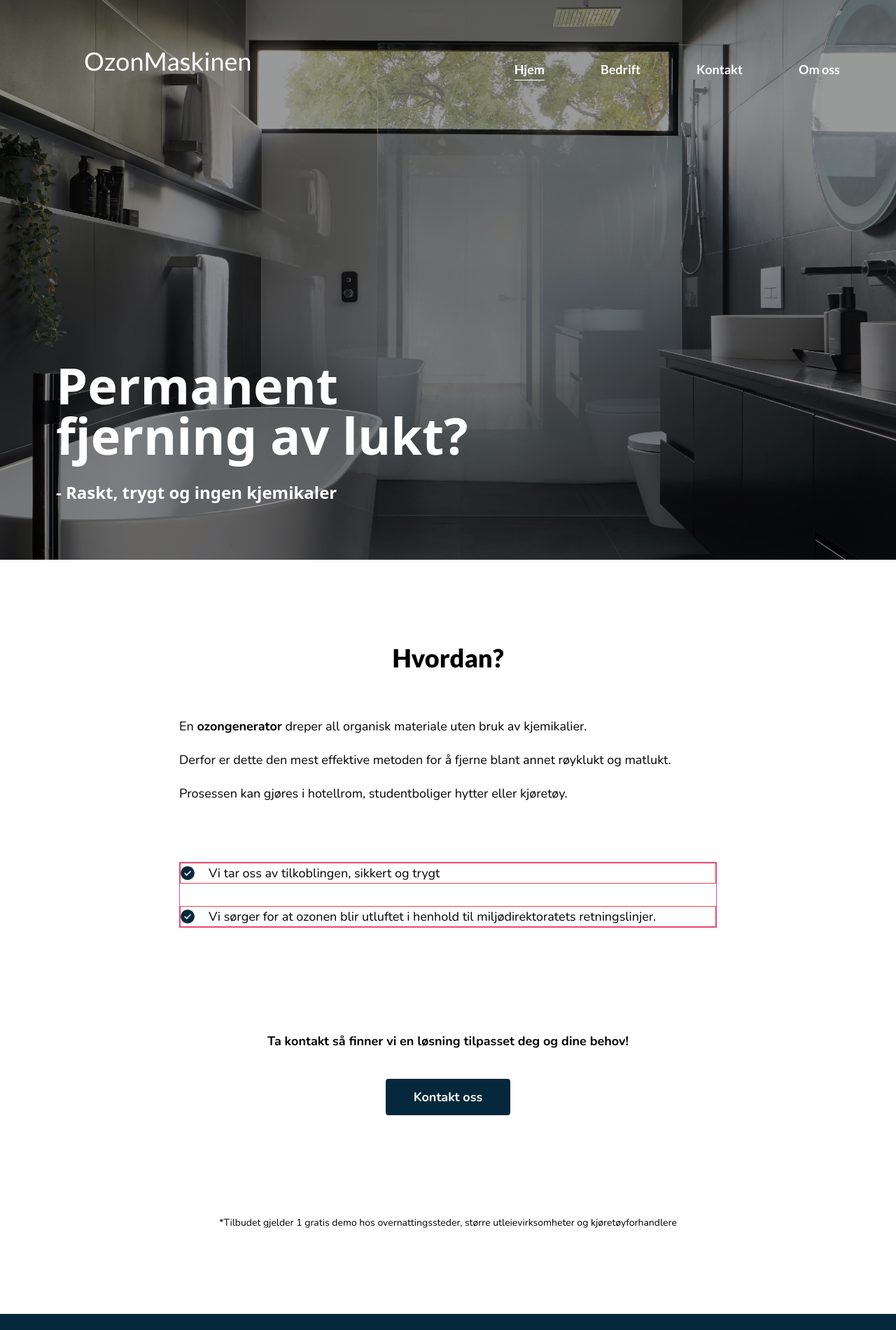
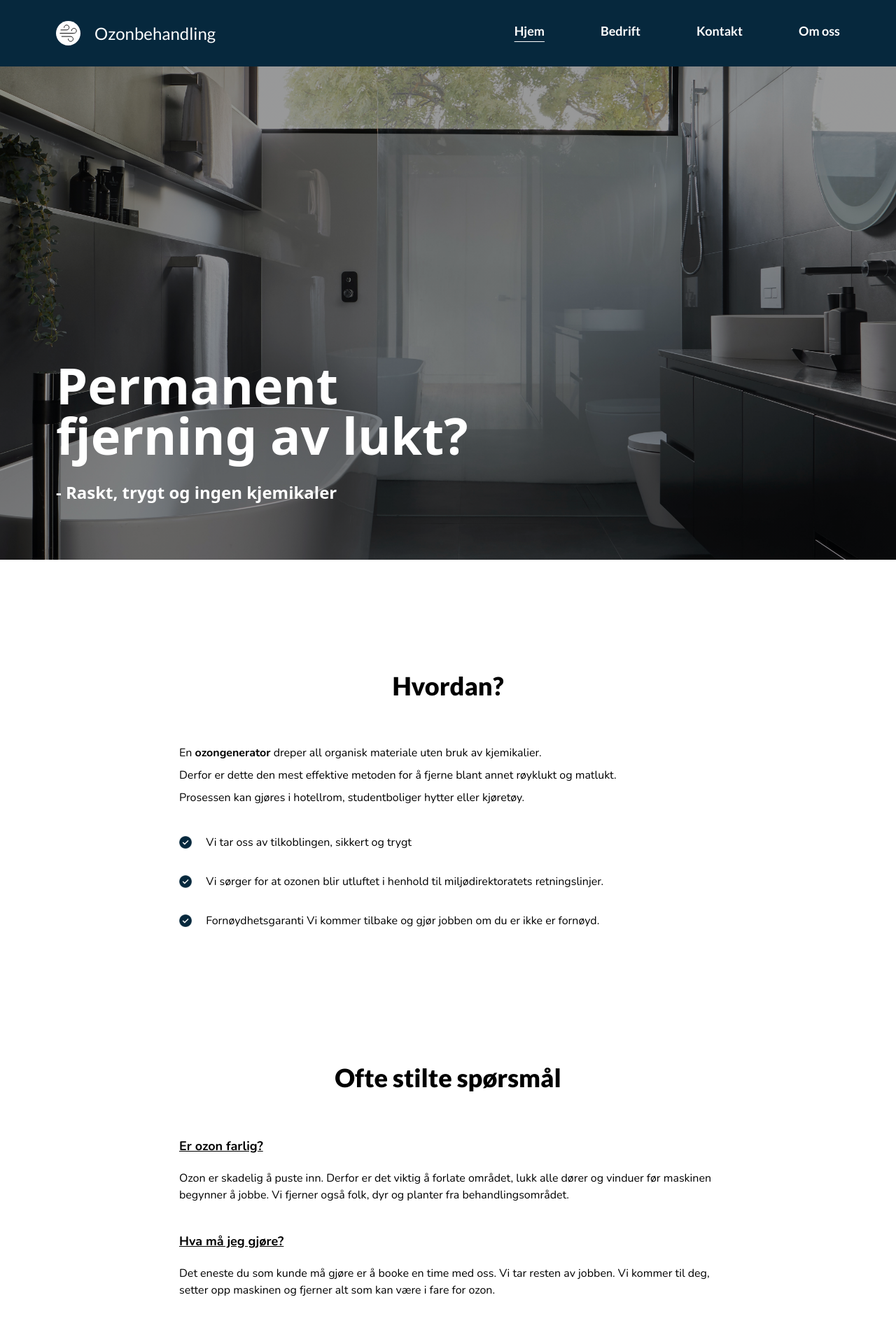
Before and after one commit to MagnusPladsen/ozonbehandling, a Next.js app: page / in a window 1280 px wide. Shown: the top 1901 px of the page at 70% size. Built offline with nearby package versions, Linux system fonts and the light colour scheme.

Commit message:
Fixes and more text
- Fixed NAV
- Added more text

```diff
--- a/components/company/Company.component.tsx
+++ b/components/company/Company.component.tsx
@@ -3,13 +3,13 @@ import DefaultButton from "../buttons/DefaultButton.component";
 import BulletInfo from "../index/BulletInfo.component";
 
 export default function CompanyComponent() {
-  const paragraphStyling = "font-text pt-5 text-lg";
+  const paragraphStyling = "";
   return (
-    <div className="pb-20">
-      <h2 className="font-header font-extrabold text-2xl text-center lg:py-8 lg:text-3xl">
+    <div className="pb-[160px]">
+      <h2 className="font-header font-extrabold text-2xl text-center lg:pb-8 lg:text-3xl">
         For bedrift
       </h2>
-      <div className="">
+      <div className="text-left flex flex-col gap-2 font-text">
         <p className={paragraphStyling}>
           En <span className="font-bold">ozongenerator</span> dreper all
           organisk materiale uten bruk av kjemikalier.
@@ -19,22 +19,25 @@ export default function CompanyComponent() {
           røyklukt og matlukt.
         </p>
         <p className={paragraphStyling}>
-          Prosessen kan gjøres i hotellrom, studentboliger hytter eller
+          Prosessen kan gjøres i hotellrom, boliger, hytter eller
           kjøretøy.
         </p>
         <BulletInfo />
-        <div className="w-[80vw] 2xl:w-fit mx-auto text-center py-28">
-          <p className="font-text font-bold pb-10 text-lg mx-auto">
-            Ta kontakt så finner vi en løsning tilpasset deg og dine behov!
+        <div className="py-16 flex flex-col gap-10">
+          <p className="font-text font-bold text-lg text-center">
+          Vi tilbyr også skreddersydde pakker til deres behov. <br/> Ta kontakt for et uforpliktende tilbud eller andre henvendelser.
           </p>
-          <DefaultButton
-            link="/kontakt"
-            text="Kontakt oss"
-            onClick={() => {}}
-          />
+          <div className="w-fit mx-auto">
+            <DefaultButton
+              link="/kontakt"
+              text="Kontakt oss"
+              onClick={() => {}}
+              className=""
+            />
+          </div>
         </div>
       </div>
-      <p className="font-text pt-20 w-[80vw] 2xl:w-[40vw] font-light text-sm mx-auto">
+      <p className="font-text pt-20 text-center font-light text-sm">
         *Tilbudet gjelder 1 gratis demo hos overnattingssteder, større
         utleievirksomheter og kjøretøyforhandlere
       </p>
--- a/components/company/CompanyHero.component.tsx
+++ b/components/company/CompanyHero.component.tsx
@@ -1,9 +1,9 @@
 import React from "react";
 
 export default function CompanyHero() {
-  const paragraphStyling = "font-text pt-5 text-lg";
+  const paragraphStyling = "font-text text-lg";
   return (
-    <div className="w-full pt-[70px]">
+    <div className="w-full">
       <div className="company-hero"></div>
     </div>
   );
--- a/components/index/BulletInfo.component.tsx
+++ b/components/index/BulletInfo.component.tsx
@@ -4,10 +4,10 @@ import CheckMarkIcon from "/public/images/icons/checkMark.png";
 
 export default function BulletInfo() {
   return (
-    <div className="py-16">
-      <div className="flex flex-col gap-8 content-center border border-pink-500">
-        <div className="flex gap-5 align-center w-full border border-red-500">
-          <div className="flex items-center">
+    <div className="py-8">
+      <div className="flex flex-col gap-8 content-center ">
+        <div className="flex gap-5 align-center w-full  ">
+          <div className="flex items-center w-[10vw] lg:w-[5vw] xl:w-[2vw]">
             <Image
               src={CheckMarkIcon}
               alt="Checkmark icon"
@@ -15,13 +15,13 @@ export default function BulletInfo() {
               height={20}
             />
           </div>
-          <p className="">
+          <p className="w-[80vw]">
             Vi tar oss av tilkoblingen, sikkert og trygt
           </p>
         </div>
 
-        <div className="flex gap-5 align-center w-full border border-red-500">
-          <div className="flex items-center">
+        <div className="flex gap-5 align-center w-full ">
+          <div className="flex items-center w-[10vw] lg:w-[5vw] xl:w-[2vw]">
             <Image
               src={CheckMarkIcon}
               alt="Checkmark icon"
@@ -29,9 +29,23 @@ export default function BulletInfo() {
               height={20}
             />
           </div>
-          <p className="">
+          <p className="w-[80vw]">
             Vi sørger for at ozonen blir utluftet i henhold til
             miljødirektoratets retningslinjer.
+          </p>
+        </div>
+
+        <div className="flex gap-5 align-center w-full ">
+          <div className="flex items-center w-[10vw] lg:w-[5vw] xl:w-[2vw]">
+            <Image
+              src={CheckMarkIcon}
+              alt="Checkmark icon"
+              width={20}
+              height={20}
+            />
+          </div>
+          <p className="w-[80vw]">
+            Fornøydhetsgaranti Vi kommer tilbake og gjør jobben om du er ikke er fornøyd.
           </p>
         </div>
       </div>
--- /dev/null
+++ b/components/index/FAQ.component.tsx
@@ -0,0 +1,37 @@
+import React from "react";
+import DefaultButton from "../buttons/DefaultButton.component";
+import BulletInfo from "./BulletInfo.component";
+
+export default function FAQ() {
+  const questionStyling = "font-bold text-lg underline";
+  return (
+    <div className="pb-[160px]">
+      <h2 className="font-header font-extrabold text-2xl text-center lg:text-4xl pb-16">
+        Ofte stilte spørsmål
+      </h2>
+      <div className="text-left flex flex-col gap-5 font-text ">
+        <p className={`${questionStyling}`}>
+          Er ozon farlig?
+        </p>
+        <p className={``}>
+        Ozon er skadelig å puste inn. Derfor er det viktig å forlate området, lukk alle dører og vinduer før maskinen begynner å jobbe. Vi fjerner også folk, dyr og planter fra behandlingsområdet.
+        </p>
+
+        <p className={`${questionStyling} pt-5`}>
+          Hva må jeg gjøre?
+        </p>
+        <p className={``}>
+        Det eneste du som kunde må gjøre er å booke en time med oss. Vi tar resten av jobben. Vi kommer til deg, setter opp maskinen og fjerner alt som kan være i fare for ozon.
+        </p>
+
+        <p className={`${questionStyling} pt-5`}>
+          Hva skjer med planter og dyr?
+        </p>
+        <p className={``}>
+        Ozongassen er brutt ned etter 1 time og er ikke lengre farlig for friske mennesker. Da kan man gå inn og starte utlufting, deretter er det trygt for alle etter 3 timer (gravide, lungesykdom, nedsatt immunforsvar etc)
+        </p>
+
+      </div>
+    </div>
+  );
+}
--- a/components/hero/Hero.component.tsx
+++ b/components/index/hero/Hero.component.tsx
@@ -1,8 +1,8 @@
-export default function Hero({ className }: { className: string }) {
+export default function Hero() {
   return (
-    <div className={`${className} relative`}>
+    <div className={`relative`}>
       <div className="hero h-screen">
-        <div className="flex flex-col gap-[30px] mx-auto px-[80px] text-white absolute bottom-[80px]">
+        <div className="flex flex-col gap-[30px] mx-auto px-[10vw] lg:px-[80px] text-white absolute bottom-[80px]">
           <div className="font-bold text-5xl lg:text-7xl">
           Permanent<br/> fjerning av lukt?
           </div>
--- a/components/index/how.component.tsx
+++ b/components/index/how.component.tsx
@@ -5,11 +5,11 @@ import BulletInfo from "./BulletInfo.component";
 export default function How() {
   const paragraphStyling = "";
   return (
-    <div className="pb-[120px]">
+    <div className="pb-[160px]">
       <h2 className="font-header font-extrabold text-2xl text-center lg:text-4xl pb-16">
         Hvordan?
       </h2>
-      <div className="text-left flex flex-col gap-5 font-text text-lg">
+      <div className="text-left flex flex-col gap-2 font-text ">
         <p className={paragraphStyling}>
           En <span className="font-bold">ozongenerator</span> dreper all
           organisk materiale uten bruk av kjemikalier.
@@ -23,24 +23,7 @@ export default function How() {
           kjøretøy.
         </p>
         <BulletInfo />
-        <div className="py-16 flex flex-col gap-10">
-          <p className="font-text font-bold text-lg text-center">
-            Ta kontakt så finner vi en løsning tilpasset deg og dine behov!
-          </p>
-          <div className="w-fit mx-auto">
-            <DefaultButton
-              link="/kontakt"
-              text="Kontakt oss"
-              onClick={() => {}}
-              className=""
-            />
-          </div>
-        </div>
       </div>
-      <p className="font-text pt-20 text-center font-light text-sm">
-        *Tilbudet gjelder 1 gratis demo hos overnattingssteder, større
-        utleievirksomheter og kjøretøyforhandlere
-      </p>
     </div>
   );
 }
--- a/components/navigation/NavBar.component.tsx
+++ b/components/navigation/NavBar.component.tsx
@@ -15,31 +15,22 @@ export default function NavBar({
   const active = "underline underline-offset-8 opacity-100";
   return (
     <>
-      <div className="w-full fixed lg:absolute pt-[10vw] lg:pt-[60px] font-header px-[10vw] lg:px-[80px] lg:flex justify-between z-20">
-        <div className="flex justify-between lg:justify-start items-center lg:gap-10">
+      <div className="w-full bg-primary fixed lg:absolute py-[30px] font-header px-[10vw] lg:px-[40px] xl:px-[80px] lg:flex lg:align-middle justify-between z-20">
+        <div className="flex justify-between lg:justify-start items-center lg:gap-5">
           <Link href="/">
             <div className="">
-              <div className="hidden">
               <Image
                 src="/favicon.svg"
-                alt="OzonMaskinen"
-                width={75}
-                height={75}
-                className=" "
-              />
-              </div>
-              <Image
-                src="/favicon.svg"
-                alt="OzonMaskinen"
+                alt="Ozonbehandling"
                 width={35}
                 height={35}
-                className="block lg:hidden"
+                className=""
               />
             </div>
           </Link>
           <Link href="/">
-            <h1 className="text-white text-xl lg:text-4xl hover:cursor-pointer ">
-              OzonMaskinen
+            <h1 className="text-white text-xl lg:text-2xl hover:cursor-pointer ">
+              Ozonbehandling
             </h1>
           </Link>
           <div
@@ -58,13 +49,13 @@ export default function NavBar({
         </div>
 
         {/* DESKTOP NAV MENU */}
-        <div className="hidden z-10 lg:flex justify-between pt-[25px]">
-          <div className="mx-auto text-center text-white font-header text-lg font-bold flex flex-row gap-[80px]">
+        <div className="hidden z-10 lg:flex align-middle">
+          <div className="mx-auto text-white font-header text-lg font-bold flex flex-row gap-[80px]">
             <Link href="/">
               <motion.p
                 whileHover={{
-                  scale: 1.1,
-                  transition: { duration: 0.2 },
+                  scale: 1.2,
+                  transition: { duration: 0.1 },
                 }}
                 className={`hover:cursor-pointer  ${
                   router.pathname === "/" ? active : ""
@@ -76,8 +67,8 @@ export default function NavBar({
             <Link href="/bedrift">
               <motion.p
                 whileHover={{
-                  scale: 1.1,
-                  transition: { duration: 0.2 },
+                  scale: 1.2,
+                  transition: { duration: 0.1 },
                 }}
                 className={`hover:cursor-pointer ${
                   router.pathname === "/bedrift" ? active : ""
@@ -89,8 +80,8 @@ export default function NavBar({
             <Link href="/kontakt">
               <motion.p
                 whileHover={{
-                  scale: 1.1,
-                  transition: { duration: 0.2 },
+                  scale: 1.2,
+                  transition: { duration: 0.1 },
                 }}
                 className={`hover:cursor-pointer ${
                   router.pathname === "/kontakt" ? active : ""
@@ -102,8 +93,8 @@ export default function NavBar({
             <Link href="/om-oss">
               <motion.p
                 whileHover={{
-                  scale: 1.1,
-                  transition: { duration: 0.2 },
+                  scale: 1.2,
+                  transition: { duration: 0.1 },
                 }}
                 className={`hover:cursor-pointer ${
                   router.pathname === "/om-oss" ? active : ""
--- a/components/siteWrapper/SiteWrapper.componen.tsx
+++ b/components/siteWrapper/SiteWrapper.componen.tsx
@@ -9,7 +9,7 @@ export default function SiteWrapper({
 }) {
   return (
     <div
-      className={`${className} mx-auto w-[80vw] md:w-[60vw] flex flex-col pt-[120px]`}
+      className={`${className} mx-auto w-[80vw] md:w-[60vw] flex flex-col pt-[160px]`}
     >
       {children}
     </div>
--- a/pages/bedrift.tsx
+++ b/pages/bedrift.tsx
@@ -13,7 +13,7 @@ export default function Company() {
   return (
     <>
       <Head>
-        <title>OzonMaskinen - Bedrift</title>
+        <title>Ozonbehandling - Bedrift</title>
         <link rel="icon" href="/favicon.svg" />
         <link rel="preconnect" href="https://fonts.googleapis.com" />
         <link rel="preconnect" href="https://fonts.gstatic.com" />
@@ -21,6 +21,10 @@ export default function Company() {
           href="https://fonts.googleapis.com/css2?family=Lato:wght@300;400;700;900&family=Nunito:ital,wght@0,300;0,400;0,500;0,600;0,700;0,800;0,900;1,300;1,400;1,500&display=swap"
           rel="stylesheet"
         />
+        <meta name="description" content="Ozonbehandling for bedrifter. Vi tilbyr ozonbehandling for bedrifter som ønsker å redusere smittefare og øke hygienen." />
+        <meta name="keywords" content="Ozonbehandling, lukt, hotell, hybel, leilighet, camping, hytte, hus, bil, bobil"/>
+        <meta name="author" content="Mangus Pladsen" />
+
       </Head>
       <NavBar dropdownOpen={dropdownOpen} setdropdownOpen={setdropdownOpen} />
       <CompanyHero />
--- a/pages/index.tsx
+++ b/pages/index.tsx
@@ -2,10 +2,11 @@ import type { NextPage } from "next";
 import Head from "next/head";
 import { useState } from "react";
 import Footer from "../components/footer/Footer.component";
-import Hero from "../components/hero/Hero.component";
-import How from "../components/index/how.component";
+import Hero from "../components/index/hero/Hero.component";
+import How from "../components/index/How.component";
 import NavBar from "../components/navigation/NavBar.component";
 import SiteWrapper from "../components/siteWrapper/SiteWrapper.componen";
+import FAQ from "../components/index/FAQ.component";
 
 const Home: NextPage = () => {
   const [dropdownOpen, setdropdownOpen] = useState(false);
@@ -13,7 +14,7 @@ const Home: NextPage = () => {
   return (
     <div className="">
       <Head>
-        <title>OzonMaskinen</title>
+        <title>Ozonbehandling</title>
         <link rel="icon" href="/favicon.svg" />
         <link rel="preconnect" href="https://fonts.googleapis.com" />
         <link rel="preconnect" href="https://fonts.gstatic.com" />
@@ -21,11 +22,15 @@ const Home: NextPage = () => {
           href="https://fonts.googleapis.com/css2?family=Lato:wght@300;400;700;900&family=Nunito:ital,wght@0,300;0,400;0,500;0,600;0,700;0,800;0,900;1,300;1,400;1,500&display=swap"
           rel="stylesheet"
         />
+        <meta name="description" content="Permanent fjerning av lukt" />
+        <meta name="keywords" content="Ozonbehandling, lukt, hotell, hybel, leilighet, camping, hytte, hus, bil, bobil"/>
+        <meta name="author" content="Mangus Pladsen" />
       </Head>
       <NavBar dropdownOpen={dropdownOpen} setdropdownOpen={setdropdownOpen} />
-      <Hero className={blurIfDropdownOpen} />
+      <Hero />
       <SiteWrapper className={blurIfDropdownOpen} >
         <How />
+        <FAQ />
       </SiteWrapper>
       <Footer />
     </div>
--- a/pages/kontakt.tsx
+++ b/pages/kontakt.tsx
@@ -1,10 +1,9 @@
-import React, { useState } from "react";
 import Head from "next/head";
-import UnderConstruction from "../components/underConstruction/UnderConstruction.component";
+import { useState } from "react";
 import ContactForm from "../components/contact/ContactForm.componen";
+import Footer from "../components/footer/Footer.component";
 import NavBar from "../components/navigation/NavBar.component";
 import SiteWrapper from "../components/siteWrapper/SiteWrapper.componen";
-import Footer from "../components/footer/Footer.component";
 
 export default function Contact() {
   const [dropdownOpen, setdropdownOpen] = useState(false);
@@ -12,7 +11,7 @@ export default function Contact() {
   return (
     <>
       <Head>
-        <title>OzonMaskinen - Kontakt oss</title>
+        <title>Ozonbehandling - Kontakt oss</title>
         <link rel="icon" href="/favicon.svg" />
         <link rel="preconnect" href="https://fonts.googleapis.com" />
         <link rel="preconnect" href="https://fonts.gstatic.com" />
@@ -20,9 +19,13 @@ export default function Contact() {
           href="https://fonts.googleapis.com/css2?family=Lato:wght@300;400;700;900&family=Nunito:ital,wght@0,300;0,400;0,500;0,600;0,700;0,800;0,900;1,300;1,400;1,500&display=swap"
           rel="stylesheet"
         />
+        <meta name="description" content="Kontakt oss for å få en uforpliktende tilbud på ozonbehandling." />
+        <meta name="keywords" content="Ozonbehandling, lukt, hotell, hybel, leilighet, camping, hytte, hus, bil, bobil"/>
+        <meta name="author" content="Mangus Pladsen" />
+
       </Head>
       <NavBar dropdownOpen={dropdownOpen} setdropdownOpen={setdropdownOpen} />
-      <SiteWrapper className={blurIfDropdownOpen} >
+      <SiteWrapper className={blurIfDropdownOpen}>
         <ContactForm />
       </SiteWrapper>
       <Footer />
--- a/pages/om-oss.tsx
+++ b/pages/om-oss.tsx
@@ -8,7 +8,7 @@ export default function About() {
   return (
     <>
       <Head>
-        <title>OzonMaskinen - Om oss</title>
+        <title>Ozonbehandling - Om oss</title>
         <link rel="icon" href="/favicon.svg" />
         <link rel="preconnect" href="https://fonts.googleapis.com" />
         <link rel="preconnect" href="https://fonts.gstatic.com" />
@@ -16,6 +16,10 @@ export default function About() {
           href="https://fonts.googleapis.com/css2?family=Lato:wght@300;400;700;900&family=Nunito:ital,wght@0,300;0,400;0,500;0,600;0,700;0,800;0,900;1,300;1,400;1,500&display=swap"
           rel="stylesheet"
         />
+        <meta name="description" content="Om oss. Vi tilbyr ozonbehandling for bedrifter som ønsker å redusere smittefare og øke hygienen." />
+        <meta name="keywords" content="Ozonbehandling, lukt, hotell, hybel, leilighet, camping, hytte, hus, bil, bobil"/>
+        <meta name="author" content="Mangus Pladsen" />
+
       </Head>
       <UnderConstruction />
     </>
```
